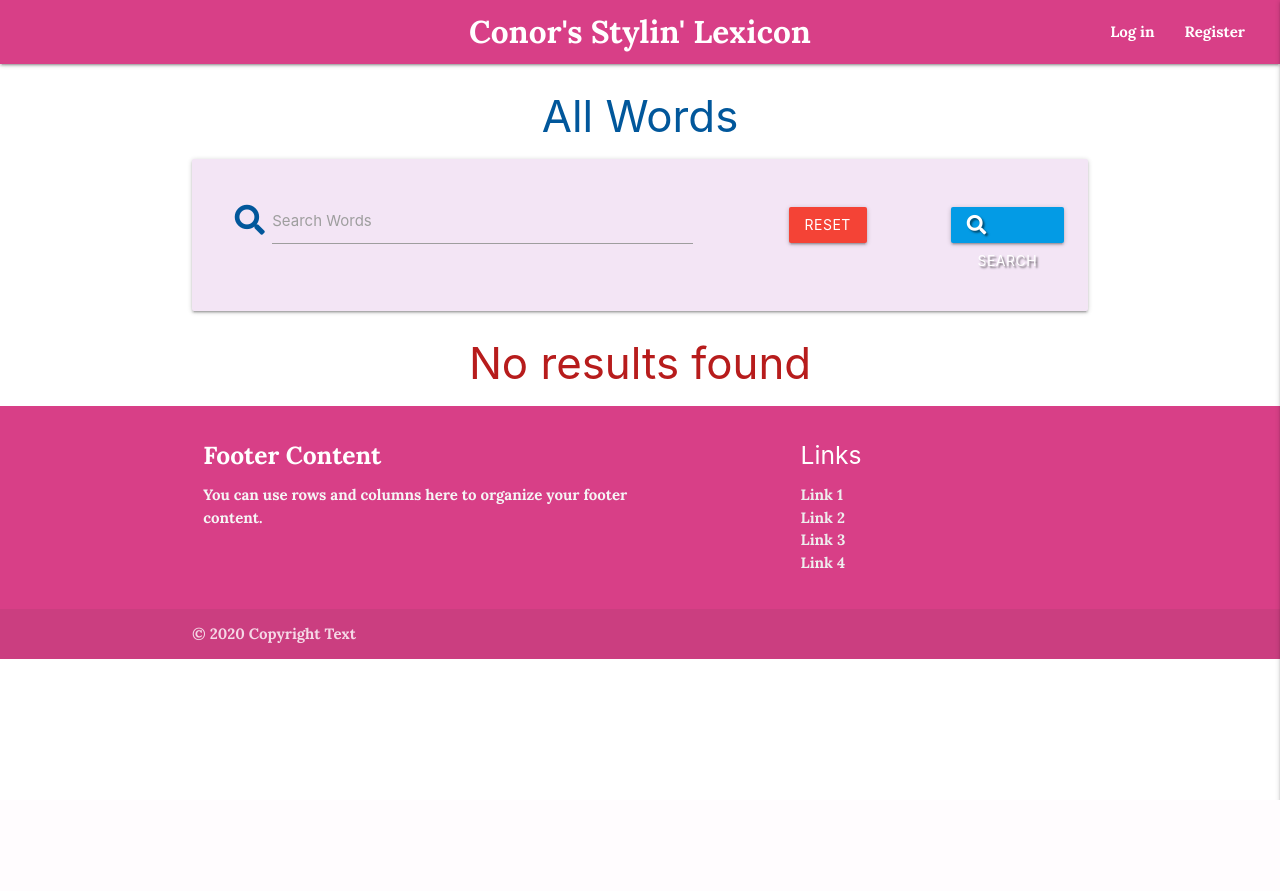
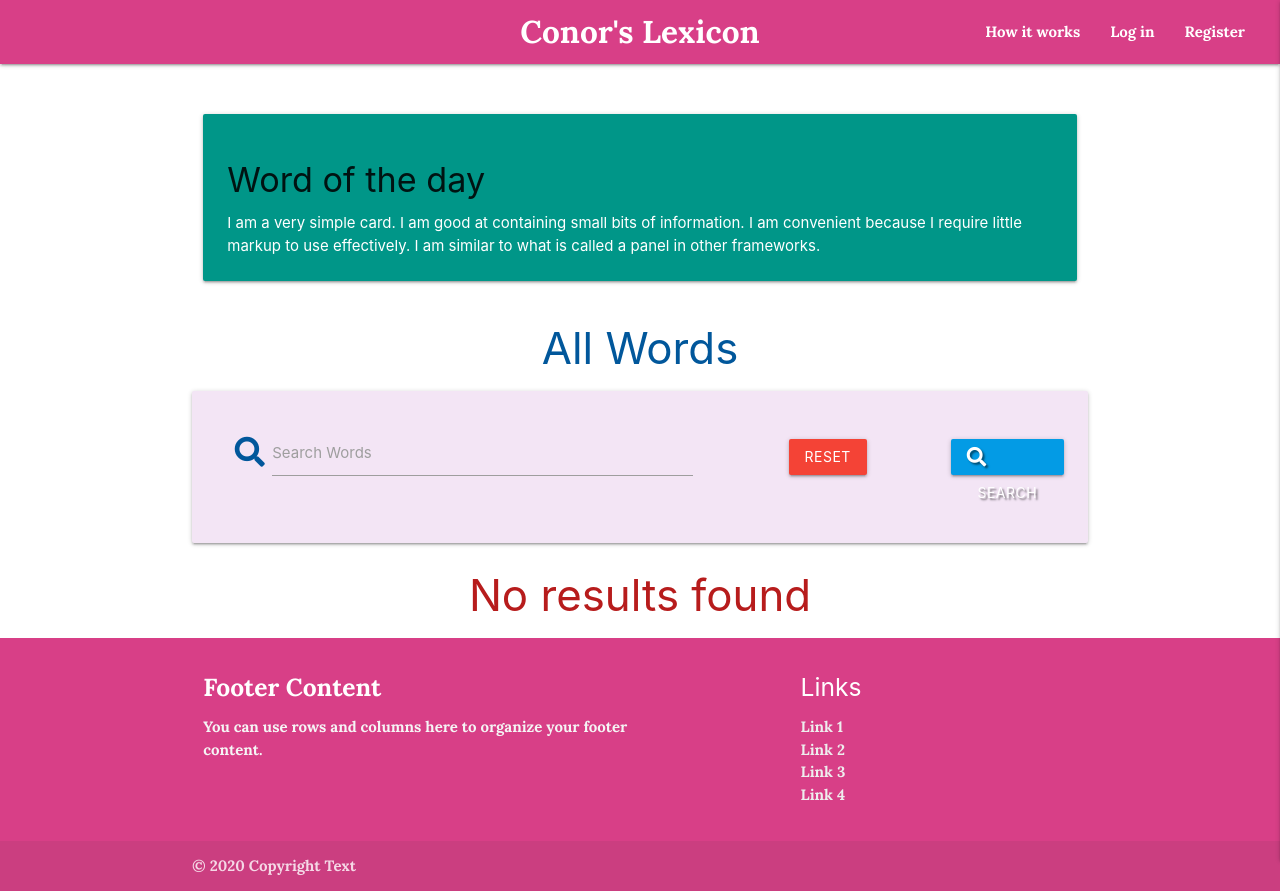
Before and after one commit to Code-Institute-Submissions/Conors-Lexicon, a Flask app: page / in a window 1280 px wide. Before the commit the page ends 800 px from the top, so only its background shows below. Run offline with Flask 2, Linux system fonts and the light colour scheme; data that the repository does not hold is empty; some libraries are stand-ins or nearby versions.

Commit message:
added howitworks.html

```diff
--- a/app.py
+++ b/app.py
@@ -24,6 +24,10 @@ mongo = PyMongo(app)
 def get_dictionary():
     words = list(mongo.db.words.find())
     return render_template("index.html", words=words)
+
+@app.route("/how_it_works")
+def how_it_works():
+    return render_template("howitworks.html")
 
 
 @app.route("/search", methods=["GET", "POST"])
--- a/static/css/style.css
+++ b/static/css/style.css
@@ -9,6 +9,12 @@
 .lora {
     font-family:'Lora', Helvetica, sans-serif;
 }
+.playfair-display {
+    font-family:'Playfair-Display', Helvetica, sans-serif;
+}
+.montserrat {
+    font-family:'Montserrat', Helvetica, sans-serif;
+}
 
 /* colours */
 
@@ -19,14 +25,20 @@
 .dark-purple {
     background-color: #2A1B3D;
 }
-.purple-custom {
-    background-color: #E98074;
+.beige{
+    background-color: #A4B3B6;
 }
 
 /* margins */
 .mr-nav {
     margin-right:20px;
 }
+.mt-word-of-day {
+    margin-top:50px;
+
+}
+/* navbar */
+
 
 .text-shadow {
     text-shadow: 2px 2px 2px rgba(0, 0, 0, 0.5);
@@ -47,3 +59,18 @@
     margin: 5px;
     line-height: 42px;
 }
+
+
+/* viewwidths */
+
+/*
+@media only screen and (max-width:1225px) {
+nav ul a {
+    font-size: 11px;
+}
+}
+@media only screen and (max-width:1380px) {
+nav ul a {
+    padding:0 8px;
+}
+}
--- a/templates/base.html
+++ b/templates/base.html
@@ -16,9 +16,10 @@
       <div class="navbar-fixed">
          <nav>
             <div class="nav-wrapper rose">
-               <a href="{{ url_for('get_dictionary') }}" class="brand-logo lora center">Conor's Stylin' Lexicon</a>
+               <a href="{{ url_for('get_dictionary') }}" class="brand-logo lora center">Conor's Lexicon</a>
                <a href="#" data-target="mobile-demo" class="sidenav-trigger"><i class="fas fa-bars"></i></a>
                <ul class="right lora hide-on-med-and-down mr-nav">
+               <li><a href="{{ url_for('how_it_works') }}">How it works</a></li>
                   {% if session.user %}
                   <li><a href="{{ url_for('add_word') }}">New Word</a></li>
                   <li><a href="{{ url_for('get_dictionary') }}">Delete Word</a></li>
@@ -34,15 +35,14 @@
             </div>
          </nav>
          </div>
-         <ul class="sidenav" id="mobile-demo">
+         <ul class="sidenav padding-viewidth" id="mobile-demo">
             <li>
                <h4 class="center-align"> Dictionary Manager </h4>
             </li>
+            <li><a href="howitworks.html" class="padding-viewidth">How it works</a></li>
             {% if session.user %}
             <li><a href="{{ url_for('add_word') }}">New Word</a></li>
             <li><a href="{{ url_for('get_dictionary') }}">Delete Word</a></li>
-            {% if session.user|lower == "admin"|lower %}
-            {% endif %}
             <li><a href="{{ url_for('profile', username=session['user']) }}">Profile</a></li>
             <li><a href="{{ url_for('logout') }}">Log Out</a></li>
             {% else %}
@@ -56,7 +56,7 @@
          {% if messages %}
          {% for message in messages %}
          <div class="row flashes">
-            <h4 class="light-blue lighten-4 center-align">{{ message }}</h4>
+            <h4 class="lighten-4 center-align">{{ message }}</h4>
          </div>
          {% endfor %}
          {% endif %}
--- a/templates/howitworks.html
+++ b/templates/howitworks.html
@@ -1,7 +1,13 @@
 {% extends "base.html" %}
 {% block content %}
 
+<div class="row">
+<div class="col8 offset2">
+<h2 class="center playfair-display">How do you use Conors Lexicon?</h2>
+<p class="montserrat"></p>
 
+</div>
+</div>
 
 
 {% endblock %}
--- a/templates/index.html
+++ b/templates/index.html
@@ -1,5 +1,16 @@
 {% extends "base.html" %}
 {% block content %}
+
+  <div class="row">
+    <div class="col s12">
+      <div class="card-panel teal mt-word-of-day">
+      <h4>Word of the day</h4>
+        <span class="white-text">I am a very simple card. I am good at containing small bits of information.
+        I am convenient because I require little markup to use effectively. I am similar to what is called a panel in other frameworks.
+        </span>
+      </div>
+    </div>
+  </div>
 
    <h3 class="light-blue-text text-darken-4 center-align">All Words</h3>
 <div class="row card-panel purple lighten-5">
@@ -23,7 +34,7 @@
 {% for word in words %}
 <ul class="collapsible">
    <li>
-      <div class="collapsible-header purple-custom">
+      <div class="collapsible-header beige">
          <i class="material-icons"></i>
          <strong>{{ word.word_name }}</strong>
          {% if session.user|lower == word.created_by|lower %}
```
